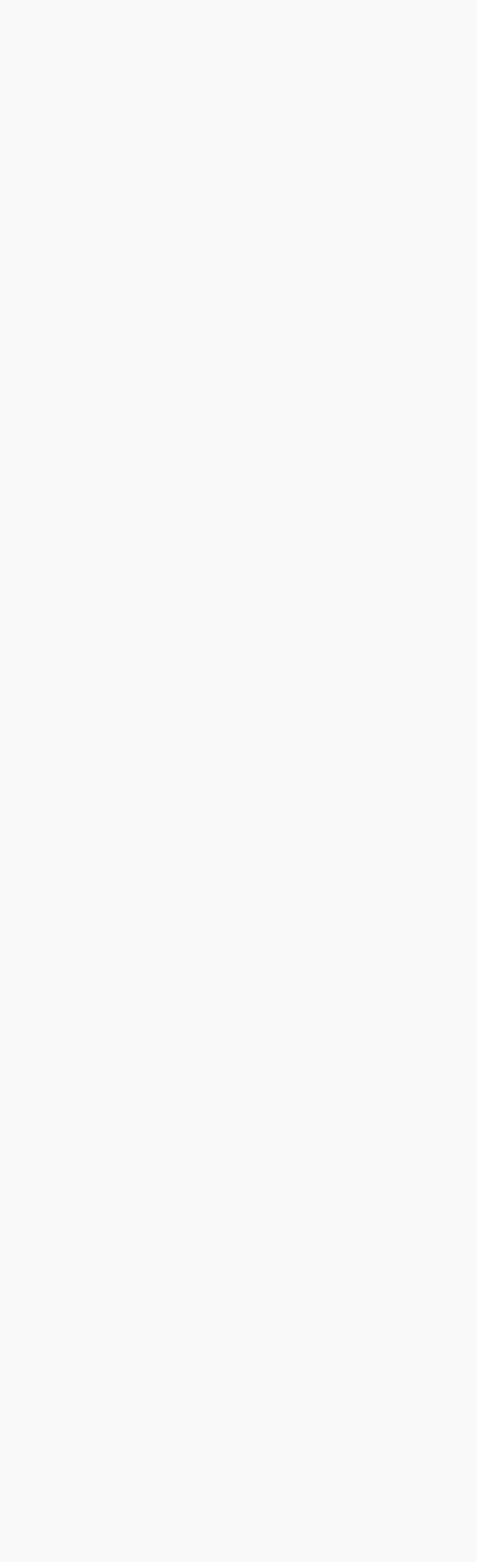
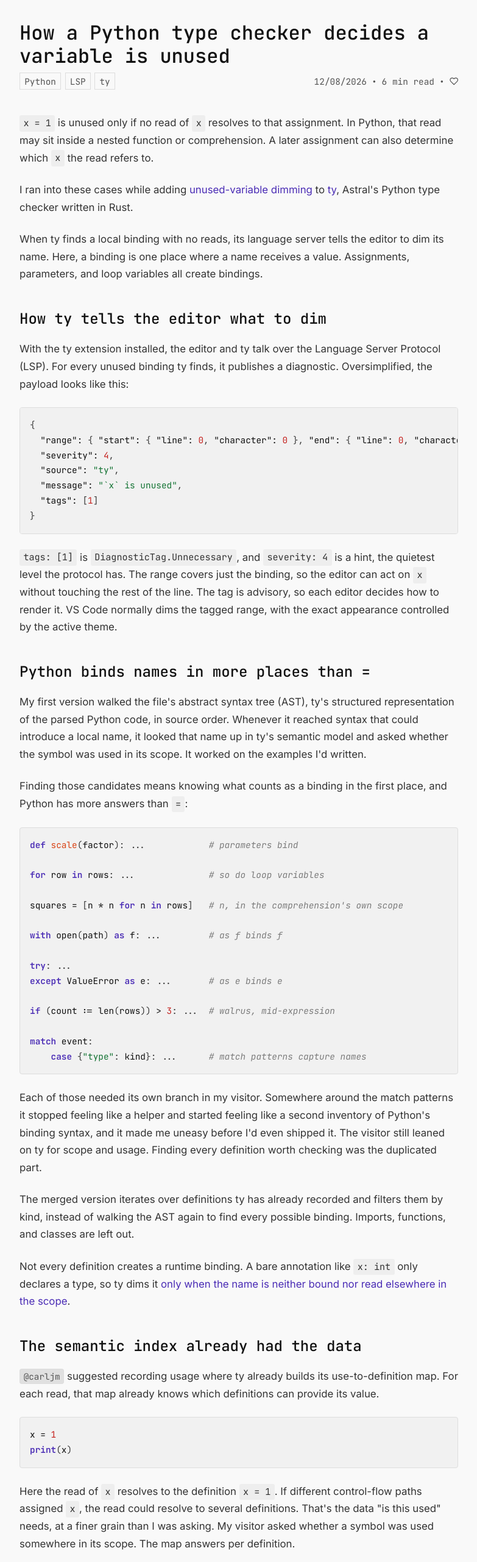
Before and after one commit to denyszhak/denyszhak.com, a React (Vite) app: page /writing/how-a-python-type-checker-decides-a-variable-is-unused in a window 1280 px wide. Before the commit this address had no page. Shown: the part 144-2706 px from the top of the page at 61% size, without its empty margins (182-965 px from the left). Before the commit the page ends 800 px from the top, so only its background shows below. Built offline with nearby package versions, Linux system fonts and the light colour scheme; no server answers.

Commit message:
edit unused-variable article

```diff
--- a/src/App.jsx
+++ b/src/App.jsx
@@ -14,7 +14,7 @@ function App() {
           <Route index element={<About />} />
           <Route path="writing" element={<Writing />} />
           <Route path="writing/what-aws-lambda-was-hiding" element={<WhatLambdaWasHiding />} />
-          <Route path="writing/what-counts-as-an-unused-variable-in-python" element={<UnusedVariable />} />
+          <Route path="writing/how-a-python-type-checker-decides-a-variable-is-unused" element={<UnusedVariable />} />
           <Route path="open-source" element={<OpenSource />} />
         </Route>
       </Routes>
--- a/src/pages/Writing.jsx
+++ b/src/pages/Writing.jsx
@@ -4,11 +4,11 @@ import { Link } from 'react-router-dom';
 const Writing = () => {
   const posts = [
     {
-      date: "11/08/2026",
-      title: "What counts as an unused variable in Python?",
-      slug: "what-counts-as-an-unused-variable-in-python",
-      tags: ["Python", "LSP"],
-      tagline: "How ty tracks reads across Python scopes to decide which local bindings your editor should dim."
+      date: "12/08/2026",
+      title: "How a Python type checker decides a variable is unused",
+      slug: "how-a-python-type-checker-decides-a-variable-is-unused",
+      tags: ["Python", "LSP", "ty"],
+      tagline: "ty tracks reads across Python scopes to decide which local bindings your editor should dim."
     },
     {
       date: "07/07/2026",
--- a/src/pages/posts/UnusedVariable.jsx
+++ b/src/pages/posts/UnusedVariable.jsx
@@ -8,7 +8,7 @@ import 'prismjs/components/prism-json';
 import { usePostStats } from '../../hooks/usePostStats';
 
 const UnusedVariable = () => {
-  const { hasLiked, like } = usePostStats('what-counts-as-an-unused-variable-in-python');
+  const { hasLiked, like } = usePostStats('how-a-python-type-checker-decides-a-variable-is-unused');
 
   useEffect(() => {
     Prism.highlightAll();
@@ -20,14 +20,15 @@ const UnusedVariable = () => {
 
       <article className="article-content">
         <header className="article-header">
-          <h1 className="article-title">What counts as an unused variable in Python?</h1>
+          <h1 className="article-title">How a Python type checker decides a variable is unused</h1>
           <div style={{ display: 'flex', justifyContent: 'space-between', alignItems: 'center', flexWrap: 'wrap', gap: '0.8rem' }}>
             <div style={{ display: 'flex', gap: '0.4rem' }}>
               <span className="post-tag">Python</span>
               <span className="post-tag">LSP</span>
+              <span className="post-tag">ty</span>
             </div>
             <div className="article-meta">
-              <span>11/08/2026</span>
+              <span>12/08/2026</span>
               <span>•</span>
               <span>6 min read</span>
               <span>•</span>
@@ -44,15 +45,19 @@ const UnusedVariable = () => {
         </header>
 
         <p>
-          I added <a href="https://github.com/astral-sh/ruff/pull/23305" target="_blank" rel="noopener noreferrer">unused-variable dimming</a> to <a href="https://github.com/astral-sh/ty" target="_blank" rel="noopener noreferrer">ty</a>, Astral's Python type checker written in Rust. When ty finds a local binding with no reads, its language server tells the editor to dim its name. Here, a binding is a name attached to a value in a scope. Assignments, parameters, and loop targets all create bindings.
+          <code>x = 1</code> is unused only if no read of <code>x</code> resolves to that assignment. In Python, that read may sit inside a nested function or comprehension. A later assignment can also determine which <code>x</code> the read refers to.
         </p>
 
         <p>
-          <code>a = 1</code> looks simple when nothing later reads <code>a</code>. The hard part is what counts as a read. Reads cross into nested functions and comprehension scopes, Python creates bindings in more places than <code>=</code>, and some parameters have to stay in a signature without ever being read. When a type checker says a name is unused, that's a firm claim about reads. It has to hold across every scope that can reach the name. Get it wrong and someone deletes a variable their program needs.
+          I ran into these cases while adding <a href="https://github.com/astral-sh/ruff/pull/23305" target="_blank" rel="noopener noreferrer">unused-variable dimming</a> to <a href="https://github.com/astral-sh/ty" target="_blank" rel="noopener noreferrer">ty</a>, Astral's Python type checker written in Rust.
+        </p>
+
+        <p>
+          When ty finds a local binding with no reads, its language server tells the editor to dim its name. Here, a binding is one place where a name receives a value. Assignments, parameters, and loop variables all create bindings.
         </p>
 
 
-        <h2>How the graying works</h2>
+        <h2>How ty tells the editor what to dim</h2>
 
         <p>
           With the ty extension installed, the editor and ty talk over the Language Server Protocol (LSP). For every unused binding ty finds, it publishes a diagnostic. Oversimplified, the payload looks like this:
@@ -62,18 +67,18 @@ const UnusedVariable = () => {
   "range": { "start": { "line": 0, "character": 0 }, "end": { "line": 0, "character": 1 } },
   "severity": 4,
   "source": "ty",
-  "message": "\`a\` is unused",
+  "message": "\`x\` is unused",
   "tags": [1]
 }`}</code></pre>
 
         <p>
-          <code>tags: [1]</code> is <code>DiagnosticTag.Unnecessary</code>, and <code>severity: 4</code> is a hint, the quietest level the protocol has. The range covers just the binding, so the editor can act on <code>a</code> without touching the rest of the line. The tag is advisory, so each editor decides how to render it. VS Code normally dims the tagged range, with the exact appearance controlled by the active theme.
+          <code>tags: [1]</code> is <code>DiagnosticTag.Unnecessary</code>, and <code>severity: 4</code> is a hint, the quietest level the protocol has. The range covers just the binding, so the editor can act on <code>x</code> without touching the rest of the line. The tag is advisory, so each editor decides how to render it. VS Code normally dims the tagged range, with the exact appearance controlled by the active theme.
         </p>
 
         <h2>Python binds names in more places than =</h2>
 
         <p>
-          My first version walked the file's AST in source order. Whenever it reached syntax that could introduce a local name, it looked that name up in ty's semantic model and asked whether the symbol was used in its scope. It worked on the examples I'd written.
+          My first version walked the file's abstract syntax tree (AST), ty's structured representation of the parsed Python code, in source order. Whenever it reached syntax that could introduce a local name, it looked that name up in ty's semantic model and asked whether the symbol was used in its scope. It worked on the examples I'd written.
         </p>
 
         <p>
@@ -82,14 +87,14 @@ const UnusedVariable = () => {
 
         <pre><code className="language-python">{`def scale(factor): ...            # parameters bind
 
-for row in rows: ...              # so do for targets
+for row in rows: ...              # so do loop variables
 
 squares = [n * n for n in rows]   # n, in the comprehension's own scope
 
-with open(path) as f: ...         # with targets
+with open(path) as f: ...         # as f binds f
 
 try: ...
-except ValueError as e: ...       # except targets
+except ValueError as e: ...       # as e binds e
 
 if (count := len(rows)) > 3: ...  # walrus, mid-expression
 
@@ -101,7 +106,7 @@ match event:
         </p>
 
         <p>
-          The merged version filters ty's existing definition kinds instead. It currently considers eleven forms for the hint, while leaving imports, functions, and classes out.
+          The merged version iterates over definitions ty has already recorded and filters them by kind, instead of walking the AST again to find every possible binding. Imports, functions, and classes are left out.
         </p>
 
         <p>
@@ -111,7 +116,26 @@ match event:
         <h2>The semantic index already had the data</h2>
 
         <p>
-          <span className="github-mention">@carljm</span> suggested recording usage where ty already builds its use-to-definition links. As ty analyzes a file, its use-def map records the live definitions each read can resolve to, more than one when control flow splits. That's the data "is this used" needs, at a finer grain than I was asking. My visitor asked whether a symbol was used somewhere in its scope. The map knows which definitions each read can reach. So I added usage state alongside the definitions. Whenever ty records what a read resolves to, those definitions get marked as used, and the feature just iterates over whatever is left unmarked. The extra AST traversal disappeared, and unused-binding detection now derives from the same use-def data type inference consumes.
+          <span className="github-mention">@carljm</span> suggested recording usage where ty already builds its use-to-definition map. For each read, that map already knows which definitions can provide its value.
+        </p>
+
+        <pre><code className="language-python">{`x = 1
+print(x)`}</code></pre>
+
+        <p>
+          Here the read of <code>x</code> resolves to the definition <code>x = 1</code>. If different control-flow paths assigned <code>x</code>, the read could resolve to several definitions. That's the data "is this used" needs, at a finer grain than I was asking. My visitor asked whether a symbol was used somewhere in its scope. The map answers per definition.
+        </p>
+
+        <p>
+          I added a parallel boolean table* indexed by ty's existing definition IDs. Every entry starts as <code>false</code>. When use-def records a read, each definition that can provide the value gets marked as used.
+        </p>
+
+        <p>
+          The unused-binding collector now starts from the definitions use-def never marked and filters by scope and definition kind. It no longer decides for itself whether a definition has a read. The separate AST traversal went away, and the result derives from the same name-resolution data type inference consumes.
+        </p>
+
+        <p style={{ fontStyle: 'italic', color: 'var(--text-secondary)' }}>
+          * Three months later, Charlie Marsh <a href="https://github.com/astral-sh/ruff/pull/26019" target="_blank" rel="noopener noreferrer">moved usage into the retained definition state</a>. A compile-time assertion keeps the combined enum the same size as the old one, and the retained map dropped one allocation and one byte per definition.
         </p>
 
         <h2>A read can cross several scopes</h2>
@@ -129,7 +153,7 @@ match event:
     return inner`}</code></pre>
 
         <p>
-          <code>x</code> is used even though the read sits inside <code>inner</code>. The read resolves to <code>outer</code>'s binding, so ty has to connect reads in nested scopes to the definitions they capture.
+          When ty encounters <code>x</code> inside <code>inner</code>, it has to determine which <code>x</code> that name refers to. Here it refers to <code>x = 1</code> in <code>outer</code>, so ty has to mark that outer binding as used.
         </p>
 
         <p>
@@ -152,6 +176,10 @@ match event:
 
         <p>
           <code>nonlocal x</code> creates no binding in <code>mid</code>, so both the <code>x = 2</code> assignment and the read inside <code>inner</code> resolve to the binding <code>outer</code> owns.
+        </p>
+
+        <p>
+          <code>global</code> sends assignments to the module scope instead of creating a local binding. Because this feature reports only local bindings, ty leaves those assignments alone.
         </p>
 
         <p>
@@ -230,17 +258,21 @@ class Child(Base):
         return 0`}</code></pre>
 
         <p>
-          <code>event</code> has no read inside <code>Child.handle</code>, so ty dims it. Deleting it would break the override. I initially suppressed unused parameters in methods that override a base-class signature. <span className="github-mention">@carljm</span> pointed out it only covered one direction. A base method can leave a parameter unused while an override depends on it. Covering both directions would require knowing whether subclasses may override the method, or limiting the suppression to final methods and classes. The suppression came out, and ty now dims override parameters knowingly. Pylance makes the same call. As <span className="github-mention">@MichaReiser</span> put it, a false positive here does little harm. The hint says no read resolves to this binding. Whether the binding can go is a different question, and the hint doesn't answer it.
+          <code>event</code> has no read inside <code>Child.handle</code>, so ty dims it. Deleting it would break the override. I initially suppressed unused parameters in methods that override a base-class signature. <span className="github-mention">@carljm</span> pointed out it only covered one direction. A base method can leave a parameter unused while an override depends on it. Covering both directions would require knowing whether subclasses may override the method, or limiting the suppression to final methods and classes. I removed the suppression, so ty now dims an override parameter when the method body never reads it. Pylance does the same. As <span className="github-mention">@MichaReiser</span> put it, a false positive here does little harm. The hint says no read resolves to this binding. Whether the binding can go is a different question, and the hint doesn't answer it.
         </p>
 
         <h2>Where the analysis stops</h2>
 
         <p>
-          The feature reports bindings in function scopes, lambdas, and comprehensions, and stops there. A module-level name can be imported by another file, re-exported, or read as an attribute, and a class attribute can be reached from anywhere in the codebase. No single file shows all of its readers.
+          The feature reports bindings inside functions, lambdas, and comprehensions. Their reads occur in the same scope or in nested scopes that capture them, all of which ty can inspect while analyzing the file.
         </p>
 
         <p>
-          Supporting module and class bindings requires project-wide reference analysis, so the first version leaves them alone.
+          Module and class names are harder to classify. Another file can import or re-export a module-level name, while class attributes can be accessed elsewhere through attribute lookup.
+        </p>
+
+        <p>
+          Extending the hint to those bindings would require project-wide reference analysis. That meant more implementation work and a higher risk of false positives, so I kept the first version local.
         </p>
 
         <h2>Related changes</h2>
```
